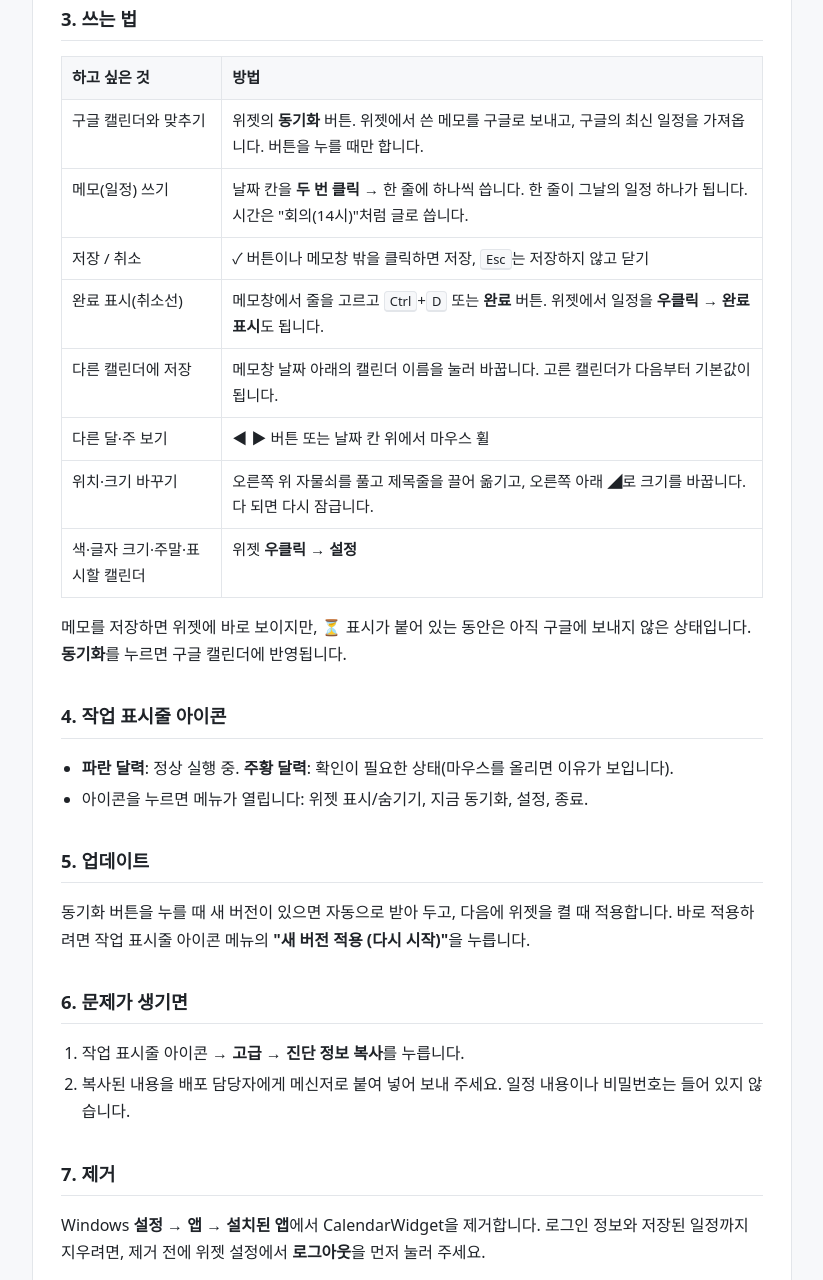
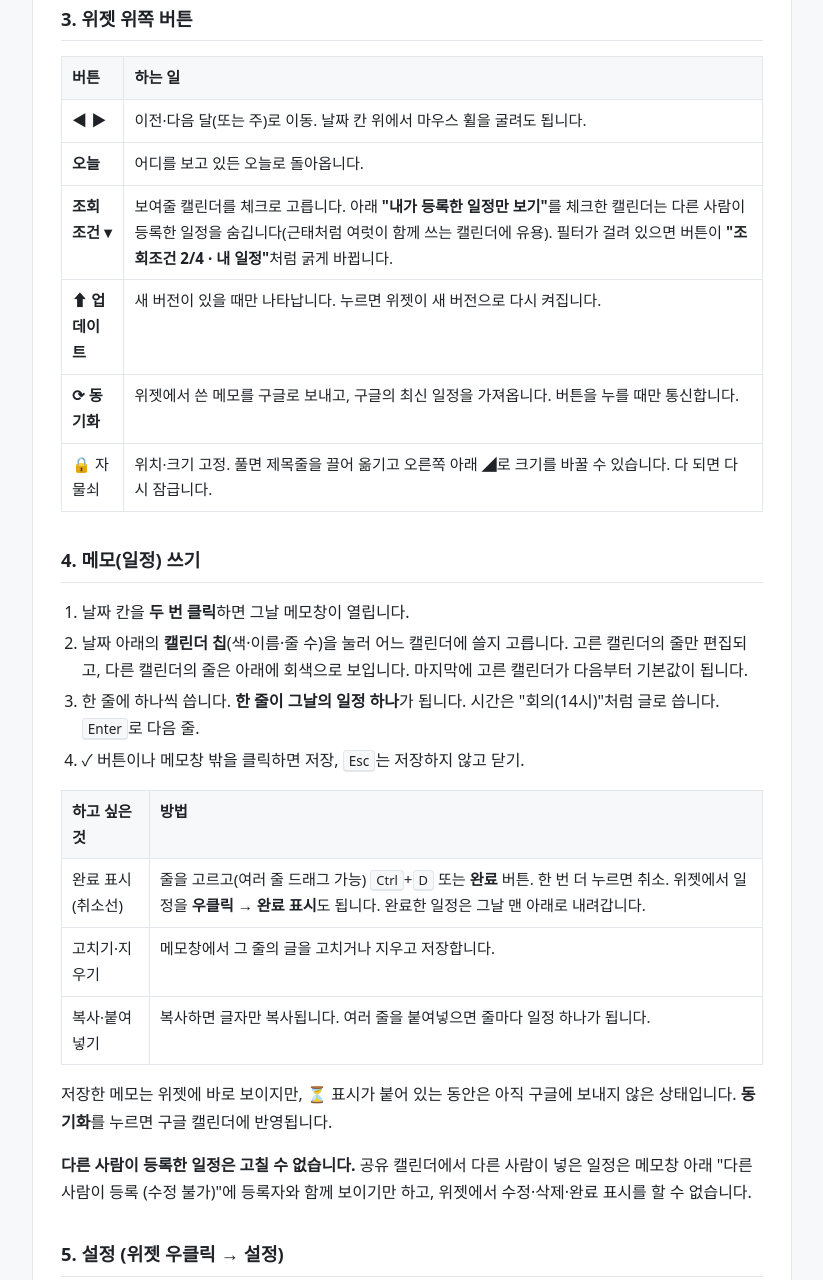
Before and after one commit to noggy0325-commits/calendar-widget, a plain HTML site: page guide.html in a window 1280 px wide. Shown: the part 846-2126 px from the top of the page, without its empty margins (228-1051 px from the left). Drawn offline with Linux system fonts and the light colour scheme.

Commit message:
안내 페이지: 오늘·조회조건·내 일정·캘린더 칩·수정 불가·취소선·업데이트 버튼 반영

```diff
--- a/guide.html
+++ b/guide.html
@@ -31,38 +31,61 @@
   </ol>
   <p>한 번 로그인하면 다시 로그인할 필요가 없습니다. 위젯 설정에서 로그아웃하거나 구글 계정에서 권한을 해제한 경우에만 다시 로그인합니다.</p>
 
-  <h2>3. 쓰는 법</h2>
+  <h2>3. 위젯 위쪽 버튼</h2>
+  <table>
+    <thead><tr><th>버튼</th><th>하는 일</th></tr></thead>
+    <tbody>
+      <tr><td>◀ ▶</td><td>이전·다음 달(또는 주)로 이동. 날짜 칸 위에서 마우스 휠을 굴려도 됩니다.</td></tr>
+      <tr><td><strong>오늘</strong></td><td>어디를 보고 있든 오늘로 돌아옵니다.</td></tr>
+      <tr><td><strong>조회조건 ▾</strong></td><td>보여줄 캘린더를 체크로 고릅니다. 아래 <strong>"내가 등록한 일정만 보기"</strong>를 체크한 캘린더는 다른 사람이 등록한 일정을 숨깁니다(근태처럼 여럿이 함께 쓰는 캘린더에 유용). 필터가 걸려 있으면 버튼이 <strong>"조회조건 2/4 · 내 일정"</strong>처럼 굵게 바뀝니다.</td></tr>
+      <tr><td><strong>⬆ 업데이트</strong></td><td>새 버전이 있을 때만 나타납니다. 누르면 위젯이 새 버전으로 다시 켜집니다.</td></tr>
+      <tr><td><strong>⟳ 동기화</strong></td><td>위젯에서 쓴 메모를 구글로 보내고, 구글의 최신 일정을 가져옵니다. 버튼을 누를 때만 통신합니다.</td></tr>
+      <tr><td>🔒 자물쇠</td><td>위치·크기 고정. 풀면 제목줄을 끌어 옮기고 오른쪽 아래 ◢로 크기를 바꿀 수 있습니다. 다 되면 다시 잠급니다.</td></tr>
+    </tbody>
+  </table>
+
+  <h2>4. 메모(일정) 쓰기</h2>
+  <ol>
+    <li>날짜 칸을 <strong>두 번 클릭</strong>하면 그날 메모창이 열립니다.</li>
+    <li>날짜 아래의 <strong>캘린더 칩</strong>(색·이름·줄 수)을 눌러 어느 캘린더에 쓸지 고릅니다. 고른 캘린더의 줄만 편집되고, 다른 캘린더의 줄은 아래에 회색으로 보입니다. 마지막에 고른 캘린더가 다음부터 기본값이 됩니다.</li>
+    <li>한 줄에 하나씩 씁니다. <strong>한 줄이 그날의 일정 하나</strong>가 됩니다. 시간은 "회의(14시)"처럼 글로 씁니다. <kbd>Enter</kbd>로 다음 줄.</li>
+    <li>✓ 버튼이나 메모창 밖을 클릭하면 저장, <kbd>Esc</kbd>는 저장하지 않고 닫기.</li>
+  </ol>
   <table>
     <thead><tr><th>하고 싶은 것</th><th>방법</th></tr></thead>
     <tbody>
-      <tr><td>구글 캘린더와 맞추기</td><td>위젯의 <strong>동기화</strong> 버튼. 위젯에서 쓴 메모를 구글로 보내고, 구글의 최신 일정을 가져옵니다. 버튼을 누를 때만 합니다.</td></tr>
-      <tr><td>메모(일정) 쓰기</td><td>날짜 칸을 <strong>두 번 클릭</strong> → 한 줄에 하나씩 씁니다. 한 줄이 그날의 일정 하나가 됩니다. 시간은 "회의(14시)"처럼 글로 씁니다.</td></tr>
-      <tr><td>저장 / 취소</td><td>✓ 버튼이나 메모창 밖을 클릭하면 저장, <kbd>Esc</kbd>는 저장하지 않고 닫기</td></tr>
-      <tr><td>완료 표시(취소선)</td><td>메모창에서 줄을 고르고 <kbd>Ctrl</kbd>+<kbd>D</kbd> 또는 <strong>완료</strong> 버튼. 위젯에서 일정을 <strong>우클릭 → 완료 표시</strong>도 됩니다.</td></tr>
-      <tr><td>다른 캘린더에 저장</td><td>메모창 날짜 아래의 캘린더 이름을 눌러 바꿉니다. 고른 캘린더가 다음부터 기본값이 됩니다.</td></tr>
-      <tr><td>다른 달·주 보기</td><td>◀ ▶ 버튼 또는 날짜 칸 위에서 마우스 휠</td></tr>
-      <tr><td>위치·크기 바꾸기</td><td>오른쪽 위 자물쇠를 풀고 제목줄을 끌어 옮기고, 오른쪽 아래 ◢로 크기를 바꿉니다. 다 되면 다시 잠급니다.</td></tr>
-      <tr><td>색·글자 크기·주말·표시할 캘린더</td><td>위젯 <strong>우클릭 → 설정</strong></td></tr>
+      <tr><td>완료 표시(취소선)</td><td>줄을 고르고(여러 줄 드래그 가능) <kbd>Ctrl</kbd>+<kbd>D</kbd> 또는 <strong>완료</strong> 버튼. 한 번 더 누르면 취소. 위젯에서 일정을 <strong>우클릭 → 완료 표시</strong>도 됩니다. 완료한 일정은 그날 맨 아래로 내려갑니다.</td></tr>
+      <tr><td>고치기·지우기</td><td>메모창에서 그 줄의 글을 고치거나 지우고 저장합니다.</td></tr>
+      <tr><td>복사·붙여넣기</td><td>복사하면 글자만 복사됩니다. 여러 줄을 붙여넣으면 줄마다 일정 하나가 됩니다.</td></tr>
     </tbody>
   </table>
-  <p>메모를 저장하면 위젯에 바로 보이지만, ⏳ 표시가 붙어 있는 동안은 아직 구글에 보내지 않은 상태입니다. <strong>동기화</strong>를 누르면 구글 캘린더에 반영됩니다.</p>
+  <p>저장한 메모는 위젯에 바로 보이지만, ⏳ 표시가 붙어 있는 동안은 아직 구글에 보내지 않은 상태입니다. <strong>동기화</strong>를 누르면 구글 캘린더에 반영됩니다.</p>
+  <p><strong>다른 사람이 등록한 일정은 고칠 수 없습니다.</strong> 공유 캘린더에서 다른 사람이 넣은 일정은 메모창 아래 "다른 사람이 등록 (수정 불가)"에 등록자와 함께 보이기만 하고, 위젯에서 수정·삭제·완료 표시를 할 수 없습니다.</p>
 
-  <h2>4. 작업 표시줄 아이콘</h2>
+  <h2>5. 설정 (위젯 우클릭 → 설정)</h2>
+  <ul>
+    <li>배경색·불투명도·글자 크기</li>
+    <li>주말(토·일) 표시, <strong>이번 주부터 보기</strong>(오늘이 든 주를 맨 위에)</li>
+    <li>위젯에 표시할 캘린더, Windows 시작 시 자동 실행, 구글 로그아웃</li>
+  </ul>
+  <p>여러 모니터를 쓰는 경우에도 위젯을 둔 모니터와 자리가 그대로 기억됩니다.</p>
+
+  <h2>6. 작업 표시줄 아이콘</h2>
   <ul>
     <li><strong>파란 달력</strong>: 정상 실행 중. <strong>주황 달력</strong>: 확인이 필요한 상태(마우스를 올리면 이유가 보입니다).</li>
     <li>아이콘을 누르면 메뉴가 열립니다: 위젯 표시/숨기기, 지금 동기화, 설정, 종료.</li>
   </ul>
 
-  <h2>5. 업데이트</h2>
-  <p>동기화 버튼을 누를 때 새 버전이 있으면 자동으로 받아 두고, 다음에 위젯을 켤 때 적용합니다. 바로 적용하려면 작업 표시줄 아이콘 메뉴의 <strong>"새 버전 적용 (다시 시작)"</strong>을 누릅니다.</p>
+  <h2>7. 업데이트</h2>
+  <p>동기화 버튼을 누를 때 새 버전이 있으면 자동으로 받아 둡니다. 그러면 위젯 위쪽에 파란 <strong>⬆ 업데이트</strong> 버튼이 나타납니다. 누르면 바로 적용되고, 그냥 두면 다음에 위젯을 켤 때 적용됩니다.</p>
 
-  <h2>6. 문제가 생기면</h2>
+  <h2>8. 문제가 생기면</h2>
   <ol>
     <li>작업 표시줄 아이콘 → <strong>고급 → 진단 정보 복사</strong>를 누릅니다.</li>
     <li>복사된 내용을 배포 담당자에게 메신저로 붙여 넣어 보내 주세요. 일정 내용이나 비밀번호는 들어 있지 않습니다.</li>
   </ol>
 
-  <h2>7. 제거</h2>
+  <h2>9. 제거</h2>
   <p>Windows <strong>설정 → 앱 → 설치된 앱</strong>에서 CalendarWidget을 제거합니다. 로그인 정보와 저장된 일정까지 지우려면, 제거 전에 위젯 설정에서 <strong>로그아웃</strong>을 먼저 눌러 주세요.</p>
 
   <footer>
```
Also changed, not shown: index.html (+4 -2 lines).
